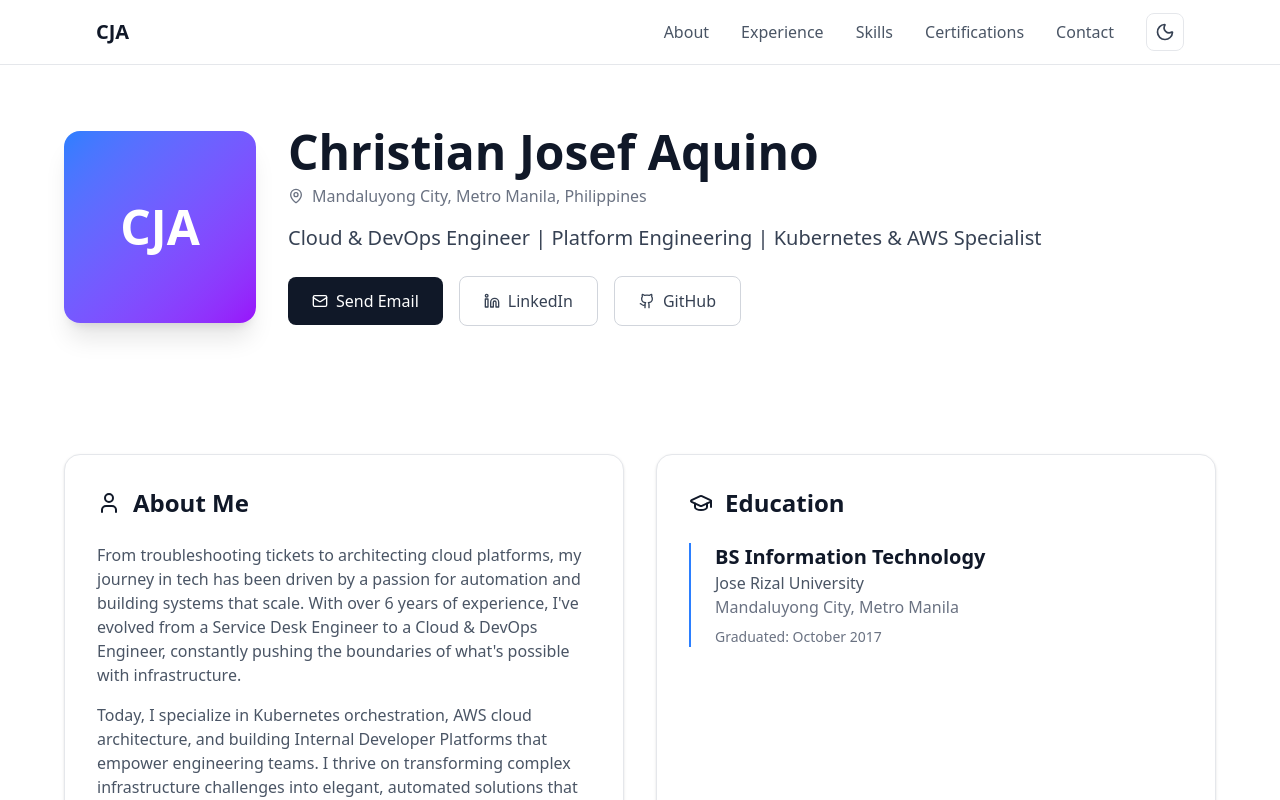
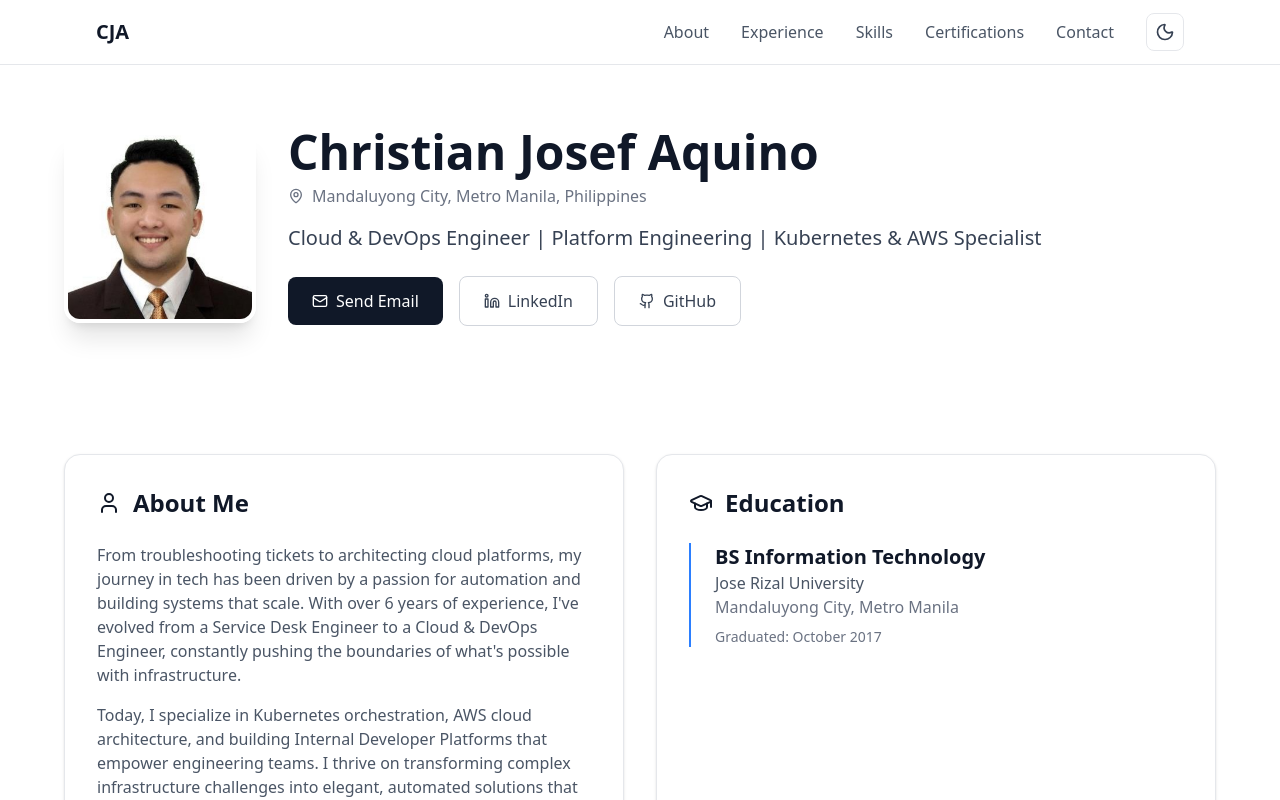
Before and after one commit to chrstnjsff/personal, a Next.js app: page / in a window 1280 px wide. Shown: the top 800 px of the page. Built offline with nearby package versions, Linux system fonts and the light colour scheme.

Commit message:
Add profile picture and improve dark theme
- Add profile photo to hero section
- Update LinkedIn URL to correct profile
- Improve dark mode styling for cleaner look
- Consistent card backgrounds and borders

```diff
--- a/src/app/globals.css
+++ b/src/app/globals.css
@@ -3,11 +3,17 @@
 :root {
   --background: #ffffff;
   --foreground: #171717;
+  --card-bg: #ffffff;
+  --card-border: #e5e7eb;
+  --muted: #f9fafb;
 }
 
 .dark {
-  --background: #0a0a0a;
+  --background: #0f0f0f;
   --foreground: #ededed;
+  --card-bg: #1a1a1a;
+  --card-border: #2a2a2a;
+  --muted: #141414;
 }
 
 html {
@@ -21,24 +27,56 @@ body {
 }
 
 /* Smooth transitions for theme switching */
-* {
-  transition: background-color 0.2s ease, border-color 0.2s ease;
+*,
+*::before,
+*::after {
+  transition-property: background-color, border-color, color, fill, stroke;
+  transition-timing-function: ease-in-out;
+  transition-duration: 150ms;
 }
 
-/* Custom scrollbar for dark mode */
-.dark ::-webkit-scrollbar {
+/* Disable transitions on page load */
+.no-transitions * {
+  transition: none !important;
+}
+
+/* Custom scrollbar */
+::-webkit-scrollbar {
   width: 8px;
+}
+
+::-webkit-scrollbar-track {
+  background: #f1f1f1;
 }
 
 .dark ::-webkit-scrollbar-track {
   background: #1f2937;
 }
 
+::-webkit-scrollbar-thumb {
+  background: #c1c1c1;
+  border-radius: 4px;
+}
+
 .dark ::-webkit-scrollbar-thumb {
   background: #4b5563;
-  border-radius: 4px;
+}
+
+::-webkit-scrollbar-thumb:hover {
+  background: #a1a1a1;
 }
 
 .dark ::-webkit-scrollbar-thumb:hover {
   background: #6b7280;
 }
+
+/* Card styles for consistent look */
+.card {
+  background: var(--card-bg);
+  border: 1px solid var(--card-border);
+}
+
+/* Section backgrounds */
+.section-alt {
+  background: var(--muted);
+}
--- a/src/app/layout.tsx
+++ b/src/app/layout.tsx
@@ -21,7 +21,7 @@ export default function RootLayout({
 }>) {
   return (
     <html lang="en" suppressHydrationWarning>
-      <body className="antialiased bg-white dark:bg-gray-900 text-gray-900 dark:text-gray-100">
+      <body className="antialiased bg-white dark:bg-[#0f0f0f] text-gray-900 dark:text-gray-100">
         <ThemeProvider>{children}</ThemeProvider>
       </body>
     </html>
--- a/src/components/About.tsx
+++ b/src/components/About.tsx
@@ -5,7 +5,7 @@ export function About() {
     <section id="about" className="py-16 px-4 sm:px-6 lg:px-8">
       <div className="max-w-6xl mx-auto grid md:grid-cols-2 gap-8">
         {/* About Me */}
-        <div className="bg-white dark:bg-gray-800 rounded-2xl p-8 border border-gray-200 dark:border-gray-700 shadow-sm">
+        <div className="bg-white dark:bg-[#1a1a1a] rounded-2xl p-8 border border-gray-200 dark:border-[#2a2a2a] shadow-sm">
           <h2 className="flex items-center gap-3 text-2xl font-bold text-gray-900 dark:text-white mb-6">
             <User className="w-6 h-6" />
             About Me
@@ -24,7 +24,7 @@ export function About() {
         </div>
 
         {/* Education */}
-        <div className="bg-white dark:bg-gray-800 rounded-2xl p-8 border border-gray-200 dark:border-gray-700 shadow-sm">
+        <div className="bg-white dark:bg-[#1a1a1a] rounded-2xl p-8 border border-gray-200 dark:border-[#2a2a2a] shadow-sm">
           <h2 className="flex items-center gap-3 text-2xl font-bold text-gray-900 dark:text-white mb-6">
             <GraduationCap className="w-6 h-6" />
             Education
--- a/src/components/BeyondTheScreen.tsx
+++ b/src/components/BeyondTheScreen.tsx
@@ -27,7 +27,7 @@ export function BeyondTheScreen() {
   return (
     <section className="py-16 px-4 sm:px-6 lg:px-8">
       <div className="max-w-6xl mx-auto">
-        <div className="bg-white dark:bg-gray-800 rounded-2xl p-8 border border-gray-200 dark:border-gray-700 shadow-sm">
+        <div className="bg-white dark:bg-[#1a1a1a] rounded-2xl p-8 border border-gray-200 dark:border-[#2a2a2a] shadow-sm">
           <h2 className="flex items-center gap-3 text-2xl font-bold text-gray-900 dark:text-white mb-6">
             <Heart className="w-6 h-6 text-red-500" />
             Beyond the Screen
--- a/src/components/Certifications.tsx
+++ b/src/components/Certifications.tsx
@@ -15,7 +15,7 @@ const certifications = [
 
 export function Certifications() {
   return (
-    <section id="certifications" className="py-16 px-4 sm:px-6 lg:px-8 bg-gray-50 dark:bg-gray-900/50">
+    <section id="certifications" className="py-16 px-4 sm:px-6 lg:px-8 bg-gray-50 dark:bg-[#0a0a0a]">
       <div className="max-w-6xl mx-auto">
         <h2 className="flex items-center gap-3 text-3xl font-bold text-gray-900 dark:text-white mb-12">
           <Award className="w-8 h-8" />
@@ -26,7 +26,7 @@ export function Certifications() {
           {certifications.map((cert, index) => (
             <div
               key={index}
-              className="bg-white dark:bg-gray-800 rounded-2xl p-6 border border-gray-200 dark:border-gray-700 shadow-sm flex items-center gap-6"
+              className="bg-white dark:bg-[#1a1a1a] rounded-2xl p-6 border border-gray-200 dark:border-[#2a2a2a] shadow-sm flex items-center gap-6"
             >
               <div className="w-16 h-16 rounded-xl bg-gradient-to-br from-orange-500 to-yellow-500 flex items-center justify-center text-white font-bold text-lg flex-shrink-0">
                 {cert.badge}
--- a/src/components/Experience.tsx
+++ b/src/components/Experience.tsx
@@ -53,7 +53,7 @@ const experiences = [
 
 export function Experience() {
   return (
-    <section id="experience" className="py-16 px-4 sm:px-6 lg:px-8 bg-gray-50 dark:bg-gray-900/50">
+    <section id="experience" className="py-16 px-4 sm:px-6 lg:px-8 bg-gray-50 dark:bg-[#0a0a0a]">
       <div className="max-w-6xl mx-auto">
         <h2 className="flex items-center gap-3 text-3xl font-bold text-gray-900 dark:text-white mb-12">
           <Briefcase className="w-8 h-8" />
@@ -64,7 +64,7 @@ export function Experience() {
           {experiences.map((exp, index) => (
             <div
               key={index}
-              className="bg-white dark:bg-gray-800 rounded-2xl p-8 border border-gray-200 dark:border-gray-700 shadow-sm"
+              className="bg-white dark:bg-[#1a1a1a] rounded-2xl p-8 border border-gray-200 dark:border-[#2a2a2a] shadow-sm"
             >
               <div className="flex flex-col md:flex-row md:items-start md:justify-between mb-4">
                 <div>
--- a/src/components/Header.tsx
+++ b/src/components/Header.tsx
@@ -16,7 +16,7 @@ export function Header() {
   const [isOpen, setIsOpen] = useState(false);
 
   return (
-    <header className="fixed top-0 left-0 right-0 z-50 bg-white/80 dark:bg-gray-900/80 backdrop-blur-md border-b border-gray-200 dark:border-gray-800">
+    <header className="fixed top-0 left-0 right-0 z-50 bg-white/90 dark:bg-[#0f0f0f]/90 backdrop-blur-md border-b border-gray-200 dark:border-[#2a2a2a]">
       <nav className="max-w-6xl mx-auto px-4 sm:px-6 lg:px-8">
         <div className="flex items-center justify-between h-16">
           <a href="#" className="font-bold text-xl text-gray-900 dark:text-white">
--- a/src/components/Hero.tsx
+++ b/src/components/Hero.tsx
@@ -1,3 +1,4 @@
+import Image from "next/image";
 import { MapPin, Mail, Linkedin, Github } from "lucide-react";
 
 export function Hero() {
@@ -6,8 +7,15 @@ export function Hero() {
       <div className="max-w-6xl mx-auto">
         <div className="flex flex-col md:flex-row items-center gap-8">
           {/* Profile Image */}
-          <div className="w-40 h-40 md:w-48 md:h-48 rounded-2xl bg-gradient-to-br from-blue-500 to-purple-600 flex items-center justify-center text-white text-5xl font-bold shadow-xl">
-            CJA
+          <div className="w-40 h-40 md:w-48 md:h-48 rounded-2xl overflow-hidden shadow-xl border-4 border-white dark:border-gray-700">
+            <Image
+              src="/personal/profile.png"
+              alt="Christian Josef Aquino"
+              width={192}
+              height={192}
+              className="w-full h-full object-cover"
+              priority
+            />
           </div>
 
           {/* Info */}
@@ -33,7 +41,7 @@ export function Hero() {
                 Send Email
               </a>
               <a
-                href="https://linkedin.com/in/chrstnjsff"
+                href="https://www.linkedin.com/in/cjosefaquino/"
                 target="_blank"
                 rel="noopener noreferrer"
                 className="inline-flex items-center gap-2 px-6 py-3 border border-gray-300 dark:border-gray-600 text-gray-700 dark:text-gray-300 rounded-lg font-medium hover:bg-gray-100 dark:hover:bg-gray-800 transition-colors"
--- a/src/components/Skills.tsx
+++ b/src/components/Skills.tsx
@@ -46,7 +46,7 @@ export function Skills() {
           {skillCategories.map((category, index) => (
             <div
               key={index}
-              className="bg-white dark:bg-gray-800 rounded-2xl p-6 border border-gray-200 dark:border-gray-700 shadow-sm"
+              className="bg-white dark:bg-[#1a1a1a] rounded-2xl p-6 border border-gray-200 dark:border-[#2a2a2a] shadow-sm"
             >
               <h3 className="flex items-center gap-2 text-lg font-semibold text-gray-900 dark:text-white mb-4">
                 <category.icon className="w-5 h-5 text-blue-500" />
```
Also changed, not shown: src/components/Contact.tsx (+4 -4 lines), public/profile.png (added).
